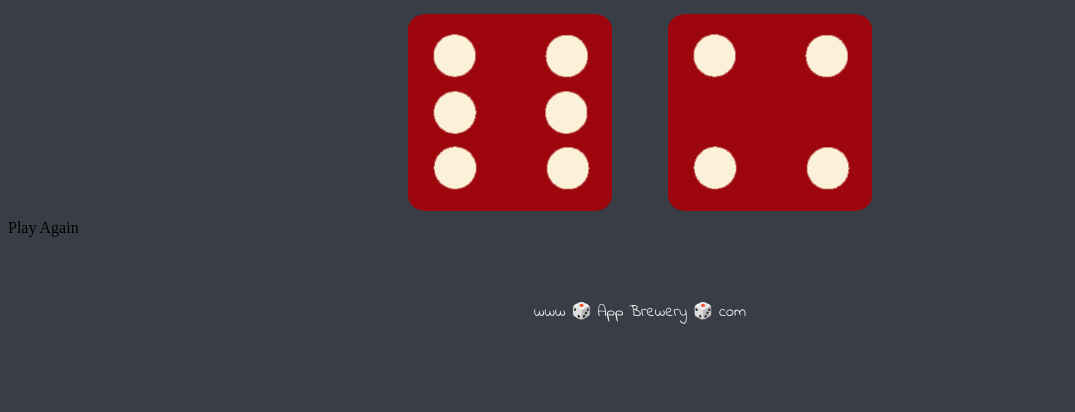
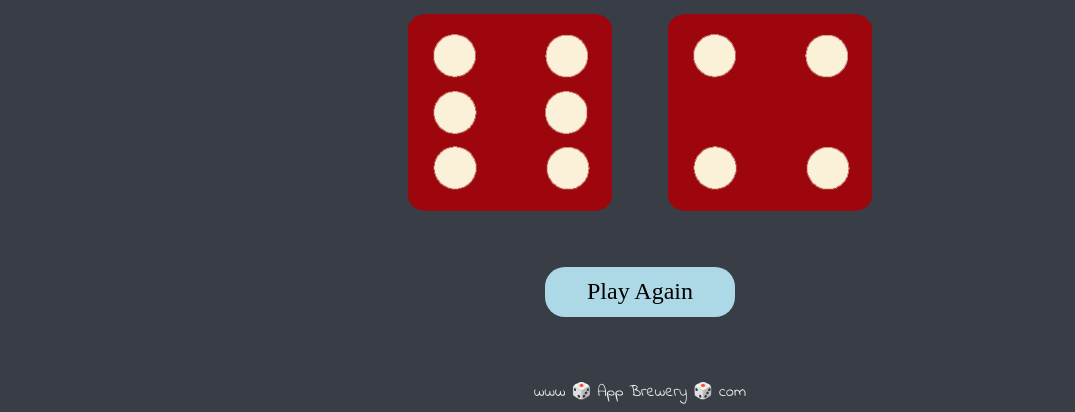
Before and after one commit to Shivam-exee/Dice-challenge, a plain HTML site: page index.html in a window 1280 px wide. Shown: the part 481-893 px from the top of the page, without its empty margins (0-1075 px from the left). Before the commit the page ends 813 px from the top, so only its background shows below. Drawn offline with Linux system fonts and the light colour scheme.

Commit message:
Update styles.css

```diff
--- a/styles.css
+++ b/styles.css
@@ -32,6 +32,26 @@ img {
   width: 80%;
 }
 
+.replayButton{
+  display:flex;
+  align-items: center;
+  justify-content: center;
+  font-size: 1.5rem;
+  margin-top: 3rem;
+  margin-left: 42.5%;
+  width:15%;
+  height:50px;
+  background-color: lightblue;
+  border-radius:20px;
+  transition-duration: 0.4s;
+  cursor:pointer;
+}
+
+.replayButton:hover {
+  background-color: #008CBA;
+  color: white;
+}
+
 footer {
   margin-top: 5%;
   color: #EEEEEE;
```
